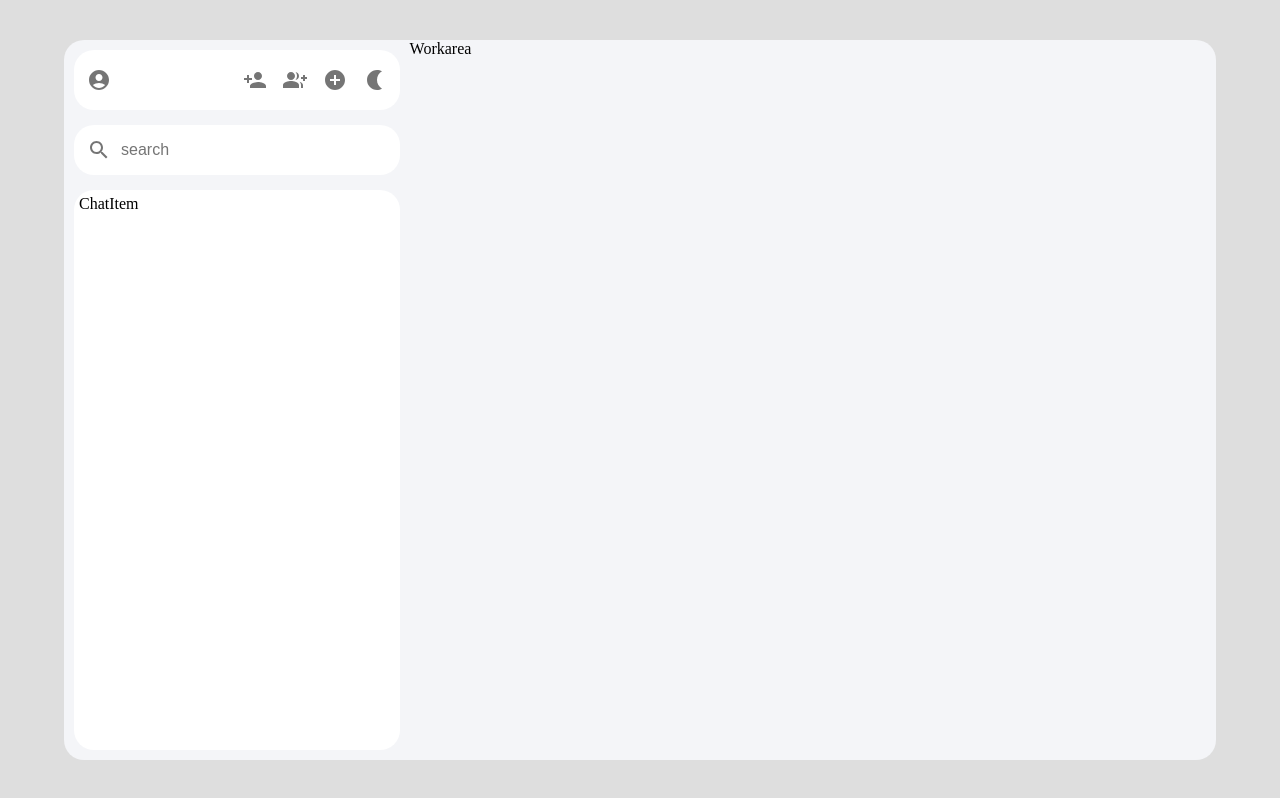
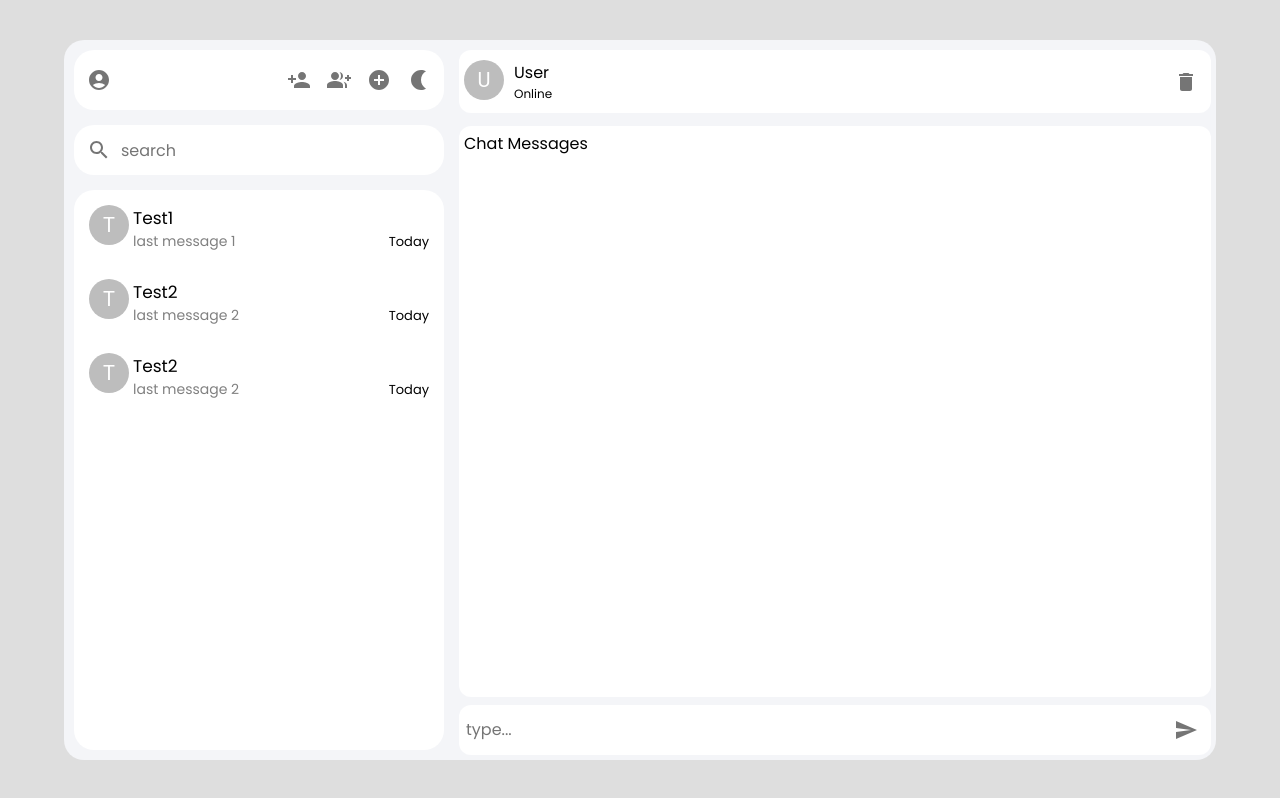
Before and after one commit to ratishjain12/chatty, a React (Vite) app in the folder frontend/: page / in a window 1280 px wide. Built offline with nearby package versions, Linux system fonts and the light colour scheme.

Commit message:
chat area layout

```diff
--- /dev/null
+++ b/frontend/src/components/ChatArea.tsx
@@ -0,0 +1,21 @@
+import ChatHeader from "./ChatHeader";
+import SendIcon from "@mui/icons-material/Send";
+import "./styles.css";
+import { IconButton } from "@mui/material";
+const ChatArea = () => {
+  return (
+    <div className="chatArea-container">
+      <div className="ca-header">
+        <ChatHeader />
+      </div>
+      <div className="ca-messages">Chat Messages</div>
+      <div className="ca-text">
+        <input placeholder="type..." />
+        <IconButton>
+          <SendIcon />
+        </IconButton>
+      </div>
+    </div>
+  );
+};
+export default ChatArea;
--- /dev/null
+++ b/frontend/src/components/ChatHeader.tsx
@@ -0,0 +1,20 @@
+import { Avatar, IconButton } from "@mui/material";
+import DeleteIcon from "@mui/icons-material/Delete";
+import "./styles.css";
+const ChatHeader = () => {
+  return (
+    <div className="ch-container">
+      <div className="left-header">
+        <Avatar>U</Avatar>
+        <div>
+          <p>User</p>
+          <p className="ch-status">Online</p>
+        </div>
+      </div>
+      <IconButton>
+        <DeleteIcon />
+      </IconButton>
+    </div>
+  );
+};
+export default ChatHeader;
--- a/frontend/src/components/ChatItem.tsx
+++ b/frontend/src/components/ChatItem.tsx
@@ -1,4 +1,17 @@
-const ChatItem = () => {
-  return <div>ChatItem</div>;
+import { Avatar } from "@mui/material";
+import { chatType } from "../types";
+import "./styles.css";
+
+const ChatItem = ({ name, lastMessage, timestamp }: chatType) => {
+  return (
+    <div className="sb-chatitem">
+      <Avatar> {name[0]}</Avatar>
+      <div>
+        <p className="sb-name">{name}</p>
+        <p className="sb-lastmessage">{lastMessage}</p>
+      </div>
+      <p className="sb-timestamp">{timestamp}</p>
+    </div>
+  );
 };
 export default ChatItem;
--- a/frontend/src/components/MainContainer.tsx
+++ b/frontend/src/components/MainContainer.tsx
@@ -1,11 +1,13 @@
+import ChatArea from "./ChatArea";
 import Sidebar from "./Sidebar";
-import Workarea from "./Workarea";
+// import Workarea from "./Workarea";
 import "./styles.css";
 const MainContainer = () => {
   return (
     <div className="main-container">
       <Sidebar />
-      <Workarea />
+      {/* <Workarea /> */}
+      <ChatArea />
     </div>
   );
 };
--- a/frontend/src/components/Sidebar.tsx
+++ b/frontend/src/components/Sidebar.tsx
@@ -9,8 +9,28 @@ import {
   PersonAdd,
 } from "@mui/icons-material";
 import ChatItem from "./ChatItem";
+import { useState } from "react";
+import { chatType } from "../types";
 
 const Sidebar = () => {
+  // eslint-disable-next-line @typescript-eslint/no-unused-vars
+  const [chats, setChats] = useState<chatType[]>([
+    {
+      name: "Test1",
+      lastMessage: "last message 1",
+      timestamp: "today",
+    },
+    {
+      name: "Test2",
+      lastMessage: "last message 2",
+      timestamp: "today",
+    },
+    {
+      name: "Test2",
+      lastMessage: "last message 2",
+      timestamp: "today",
+    },
+  ]);
   return (
     <div className="sidebar">
       <div className="sb-header">
@@ -41,7 +61,9 @@ const Sidebar = () => {
         <input placeholder="search" className="searchbox" />
       </div>
       <div className="sb-conversations">
-        <ChatItem />
+        {chats.map((chat, i) => {
+          return <ChatItem key={i} {...chat} />;
+        })}
       </div>
     </div>
   );
--- a/frontend/src/components/styles.css
+++ b/frontend/src/components/styles.css
@@ -12,7 +12,7 @@
   display: flex;
   flex-direction: column;
 }
-.work-area {
+.chatArea-container {
   flex: 0.7;
 }
 .sb-header {
@@ -45,3 +45,80 @@
   margin: 10px;
   flex: 1;
 }
+
+.sb-chatitem {
+  display: grid;
+  grid-template-columns: 32px auto auto;
+  grid-template-rows: auto auto;
+  gap: 12px;
+  margin: 5px;
+  padding: 5px;
+}
+
+.sb-name {
+  font-size: 17px;
+}
+
+.sb-lastmessage {
+  font-size: 14px;
+  color: gray;
+}
+
+.sb-timestamp {
+  font-size: 13px;
+  display: flex;
+  align-items: end;
+  justify-content: end;
+  text-transform: capitalize;
+}
+
+.chatArea-container {
+  display: flex;
+  flex-direction: column;
+}
+.ca-header {
+  border-radius: 12px;
+  padding: 10px 5px;
+  margin: 10px 5px;
+  background-color: white;
+}
+.ca-messages {
+  background-color: white;
+  border-radius: 12px;
+  padding: 5px 5px;
+  margin: 3px 5px;
+  flex: 0.97;
+}
+.ca-text {
+  background-color: white;
+  border-radius: 12px;
+  padding: 5px 5px;
+  margin: 5px 5px;
+  flex: 0.07;
+}
+.ch-container {
+  display: flex;
+  justify-content: space-between;
+  align-items: center;
+}
+.left-header {
+  display: flex;
+  gap: 10px;
+}
+
+.ca-text {
+  display: flex;
+  align-items: center;
+  justify-content: space-between;
+}
+
+.ca-text > input {
+  flex: 1;
+  outline: none;
+  border: none;
+  font-size: 16px;
+}
+
+.ch-status {
+  font-size: 12px;
+}
--- a/frontend/src/index.css
+++ b/frontend/src/index.css
@@ -0,0 +1,5 @@
+@import url("https://fonts.googleapis.com/css2?family=Poppins&display=swap");
+
+* {
+  font-family: "Poppins", sans-serif;
+}
--- /dev/null
+++ b/frontend/src/types.tsx
@@ -0,0 +1,5 @@
+export interface chatType {
+  name: string;
+  lastMessage: string;
+  timestamp: string;
+}
```
